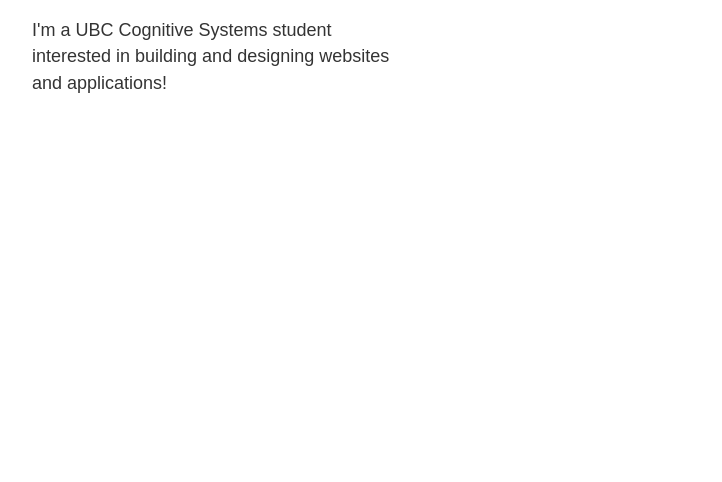
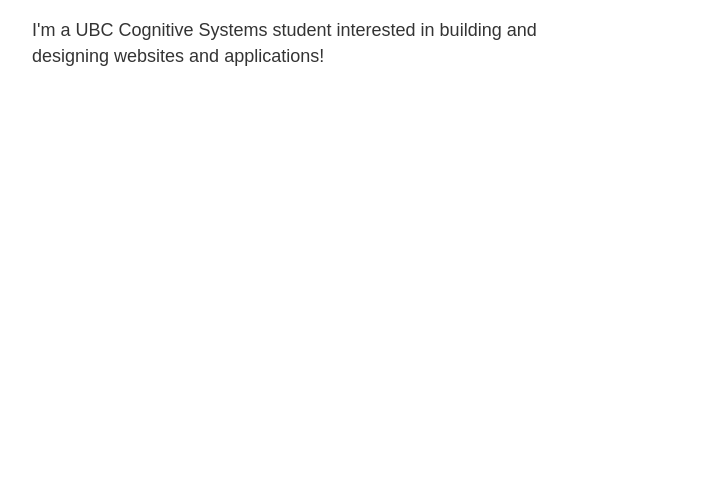
Before and after one commit to ginaahong/GHWebsite, a Gatsby site: page /main in a window 1280 px wide. Shown: the part 318-800 px from the top of the page, without its empty margins (251-973 px from the left). Built offline with nearby package versions, Linux system fonts and the light colour scheme; Gatsby itself is replaced by a stand-in of ours.

Commit message:
minor changes

```diff
--- a/src/pages/about.js
+++ b/src/pages/about.js
@@ -23,7 +23,6 @@
             <br />
             I am searching for a developer position in <b><i>2020 May-August</i></b>!
             <br /> <br />
-            <Link to="/contact">You can reach me here</Link>
             </p>
         </Layout>
     )
--- a/src/pages/main.js
+++ b/src/pages/main.js
@@ -1,10 +1,16 @@
 import React from 'react'
+import styled from 'styled-components'
 
 import Layout from './layout'
 import Head from '../components/head'
 
 
 // Link is react component, that preloads page content for instant loading
+
+const Detail = styled.p`
+    width: 75%;
+    text-align: left;
+`;
 
 const MainPage = () => {
     return (
@@ -14,9 +20,9 @@
             <h5>Hello! My name is</h5>
             <h1>Gina Hong.</h1>
             <h2>I design, research, and code.</h2>
-            <p>I'm a UBC Cognitive Systems student <br />interested in building and designing websites <br />and applications!
+            <Detail>I'm a UBC Cognitive Systems student interested in building and designing websites and applications!
             <br />
-            </p>
+            </Detail>
         </Layout>
     )
 }
```
